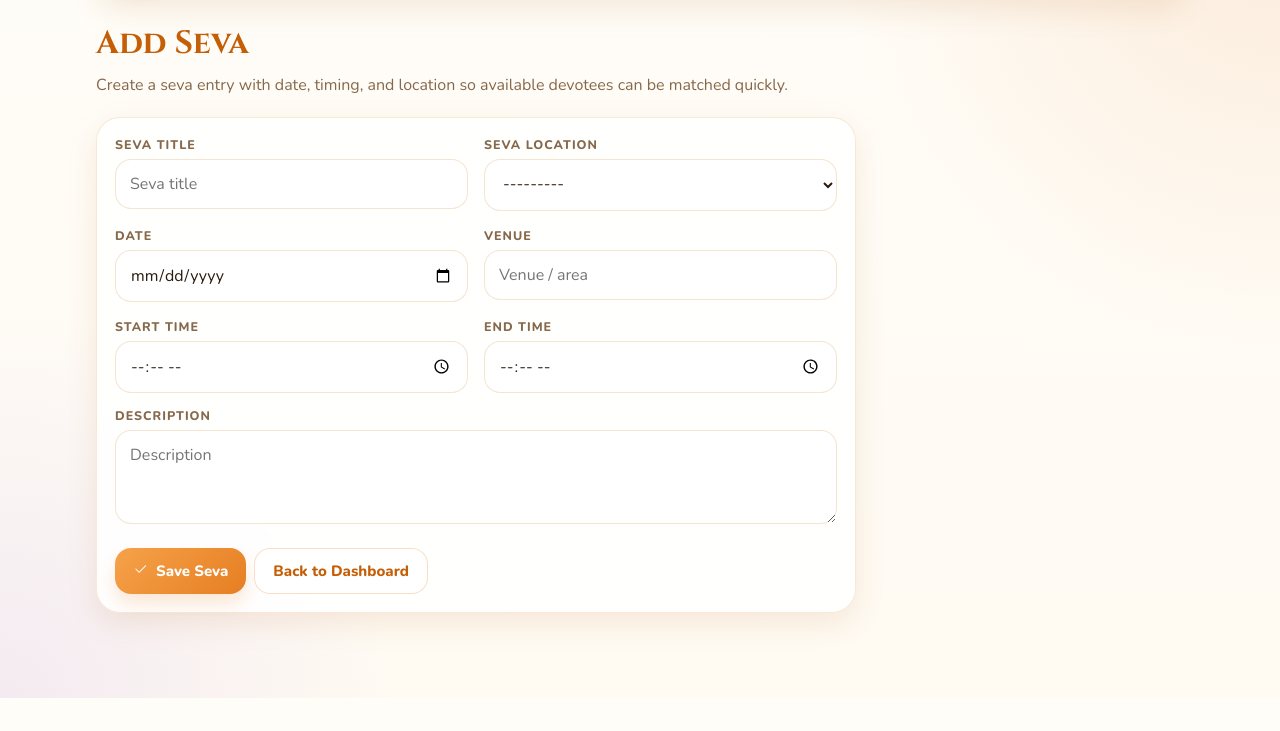
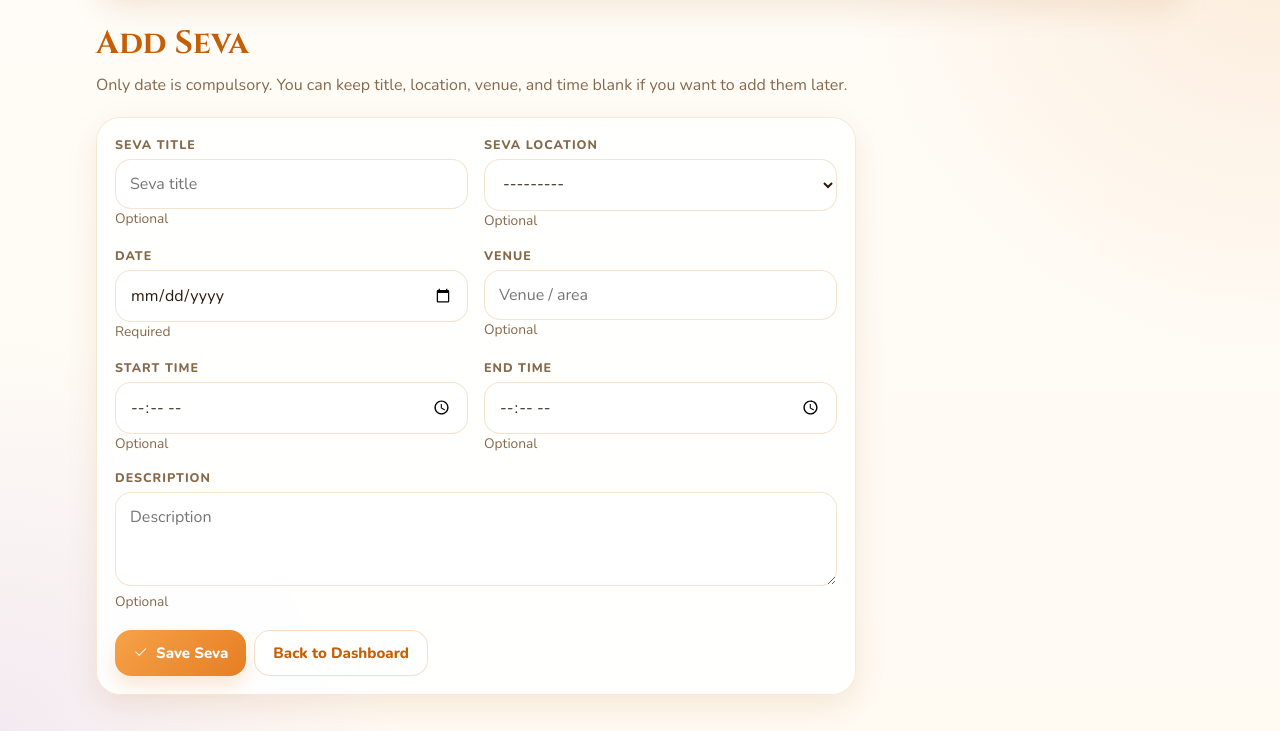
Before and after one commit to hrishik-pocketfm/seva_app, a Django app: page /temple/seva/new/ in a window 1280 px wide. Shown: the part 102-833 px from the top of the page. Before the commit the page ends 800 px from the top, so only its background shows below. Run offline with Django 4.2, Linux system fonts and the light colour scheme; the visitor is signed in with stand-in values (Sample User, id 1).

Commit message:
Simplify preacher mapping and seva form

```diff
--- a/core/forms.py
+++ b/core/forms.py
@@ -5,7 +5,9 @@ from .models import (
     DAY_OF_WEEK_CHOICES,
     DevoteeRegistration,
     GENDER_CHOICES,
+    INITIATED_CHOICES,
     JAPA_ROUND_CHOICES,
+    PREACHER_CHOICES,
     SEVA_LOCATION_CHOICES,
     SevaEvent,
     User,
@@ -24,22 +26,22 @@ class LoginForm(forms.Form):
 
 
 class DevoteeRegistrationForm(forms.ModelForm):
-    preacher = forms.ModelChoiceField(
-        queryset=User.objects.none(),
-        empty_label='एक प्रचारक चुनें',
+    preacher = forms.ChoiceField(
+        choices=PREACHER_CHOICES,
         widget=forms.Select(attrs={'class': 'seva-input'})
     )
 
     class Meta:
         model = DevoteeRegistration
         fields = [
-            'name', 'phone_number', 'age', 'gender', 'address',
+            'name', 'phone_number', 'initiated', 'age', 'gender', 'address',
             'preacher', 'seva_location', 'japa_rounds',
             'connected_since_value', 'connected_since_unit', 'notes',
         ]
         widgets = {
             'name': forms.TextInput(attrs={'class': 'seva-input', 'placeholder': 'Full name'}),
             'phone_number': forms.TextInput(attrs={'class': 'seva-input', 'placeholder': 'Phone number', 'inputmode': 'numeric'}),
+            'initiated': forms.Select(attrs={'class': 'seva-input'}),
             'age': forms.NumberInput(attrs={'class': 'seva-input', 'placeholder': 'Age', 'min': '1', 'max': '120'}),
             'gender': forms.Select(attrs={'class': 'seva-input'}),
             'address': forms.Textarea(attrs={'class': 'seva-input', 'rows': 3, 'placeholder': 'Full address'}),
@@ -50,12 +52,19 @@ class DevoteeRegistrationForm(forms.ModelForm):
             'notes': forms.Textarea(attrs={'class': 'seva-input', 'rows': 2, 'placeholder': 'Any additional notes'}),
         }
 
+
+class SevaEventForm(forms.ModelForm):
     def __init__(self, *args, **kwargs):
         super().__init__(*args, **kwargs)
-        self.fields['preacher'].queryset = User.objects.filter(is_admin=True, is_active=True).order_by('name')
+        for field_name in ['title', 'description', 'seva_location', 'venue', 'start_time', 'end_time']:
+            self.fields[field_name].required = False
 
+    def clean(self):
+        cleaned_data = super().clean()
+        if not cleaned_data.get('title'):
+            cleaned_data['title'] = 'Seva'
+        return cleaned_data
 
-class SevaEventForm(forms.ModelForm):
     class Meta:
         model = SevaEvent
         fields = ['title', 'description', 'seva_location', 'venue', 'date', 'start_time', 'end_time']
@@ -134,6 +143,8 @@ def normalize_phone_number(value):
 def public_form_choice_sets():
     return {
         'gender_choices': GENDER_CHOICES,
+        'initiated_choices': INITIATED_CHOICES,
+        'preacher_choices': PREACHER_CHOICES,
         'seva_location_choices': SEVA_LOCATION_CHOICES,
         'japa_round_choices': JAPA_ROUND_CHOICES,
         'connected_since_unit_choices': CONNECTED_SINCE_UNIT_CHOICES,
--- a/core/models.py
+++ b/core/models.py
@@ -7,6 +7,11 @@ GENDER_CHOICES = [
     ('M', 'Male'),
     ('F', 'Female'),
     ('O', 'Other'),
+]
+
+INITIATED_CHOICES = [
+    ('YES', 'Yes'),
+    ('NO', 'No'),
 ]
 
 SEVA_LOCATION_CHOICES = [
@@ -34,6 +39,20 @@ JAPA_ROUND_CHOICES = [(i, str(i)) for i in range(0, 17)] + [
 CONNECTED_SINCE_UNIT_CHOICES = [
     ('MONTHS', 'Months'),
     ('YEARS', 'Years'),
+]
+
+PREACHER_CHOICES = [
+    ('Gopavrinda Pala dasa', 'Gopavrinda Pala dasa'),
+    ('Gaura Gopala dasa', 'Gaura Gopala dasa'),
+    ('Sumadhura Krishna dasa', 'Sumadhura Krishna dasa'),
+    ('Bharata Shreshtha dasa', 'Bharata Shreshtha dasa'),
+    ('Gaura Shyama dasa', 'Gaura Shyama dasa'),
+    ('Abhaya Prahlada dasa', 'Abhaya Prahlada dasa'),
+    ('Nimai Priya dasa', 'Nimai Priya dasa'),
+    ('Lokanath Govinda dasa', 'Lokanath Govinda dasa'),
+    ('Mayapur Shashi dasa', 'Mayapur Shashi dasa'),
+    ('Sakaleshwar Rama dasa', 'Sakaleshwar Rama dasa'),
+    ('Parmananda Chaitanya dasa', 'Parmananda Chaitanya dasa'),
 ]
 
 
@@ -72,15 +91,11 @@ class User(AbstractBaseUser, PermissionsMixin):
 class DevoteeRegistration(models.Model):
     name = models.CharField(max_length=150)
     phone_number = models.CharField(max_length=15, unique=True)
+    initiated = models.CharField(max_length=3, choices=INITIATED_CHOICES, default='NO')
     age = models.PositiveIntegerField()
     gender = models.CharField(max_length=1, choices=GENDER_CHOICES)
     address = models.TextField()
-    preacher = models.ForeignKey(
-        settings.AUTH_USER_MODEL,
-        on_delete=models.SET_NULL,
-        null=True,
-        related_name='congregation_devotees'
-    )
+    preacher = models.CharField(max_length=150, choices=PREACHER_CHOICES, blank=True, default='')
     seva_location = models.CharField(max_length=10, choices=SEVA_LOCATION_CHOICES)
     japa_rounds = models.PositiveSmallIntegerField(choices=JAPA_ROUND_CHOICES, default=0)
     connected_since_value = models.PositiveIntegerField(default=1)
@@ -97,7 +112,7 @@ class DevoteeRegistration(models.Model):
 
     @property
     def preacher_name(self):
-        return self.preacher.name if self.preacher else ''
+        return self.preacher
 
     @property
     def connected_since_label(self):
@@ -135,13 +150,13 @@ class AvailabilitySlot(models.Model):
 
 
 class SevaEvent(models.Model):
-    title = models.CharField(max_length=160)
+    title = models.CharField(max_length=160, blank=True, default='')
     description = models.TextField(blank=True)
-    seva_location = models.CharField(max_length=10, choices=SEVA_LOCATION_CHOICES)
+    seva_location = models.CharField(max_length=10, choices=SEVA_LOCATION_CHOICES, blank=True, default='')
     venue = models.CharField(max_length=200, blank=True)
     date = models.DateField()
-    start_time = models.TimeField()
-    end_time = models.TimeField()
+    start_time = models.TimeField(null=True, blank=True)
+    end_time = models.TimeField(null=True, blank=True)
     created_by = models.ForeignKey(
         settings.AUTH_USER_MODEL,
         on_delete=models.SET_NULL,
@@ -154,7 +169,11 @@ class SevaEvent(models.Model):
         ordering = ['date', 'start_time', 'title']
 
     def __str__(self):
-        return f'{self.title} - {self.date}'
+        return f'{self.display_title} - {self.date}'
+
+    @property
+    def display_title(self):
+        return self.title or 'Seva'
 
 
 class SevaAllocation(models.Model):
--- a/core/templates/core/devotee_detail.html
+++ b/core/templates/core/devotee_detail.html
@@ -20,6 +20,7 @@
     <h2 style="margin-bottom:12px">Submitted Details</h2>
     <div class="list-stack">
       <div class="mini"><strong>Phone:</strong> {{ devotee.phone_number }}</div>
+      <div class="mini"><strong>Initiated:</strong> {% if devotee.initiated == 'YES' %}Yes{% else %}No{% endif %}</div>
       <div class="mini"><strong>Age:</strong> {{ devotee.age }}</div>
       <div class="mini"><strong>Gender:</strong> {{ devotee.get_gender_display }}</div>
       <div class="mini"><strong>Address:</strong> {{ devotee.address }}</div>
--- a/core/templates/core/seva_event_form.html
+++ b/core/templates/core/seva_event_form.html
@@ -5,7 +5,7 @@
 {% block content %}
 <section class="hero">
   <h1>Add Seva</h1>
-  <p class="lead">Create a seva entry with date, timing, and location so available devotees can be matched quickly.</p>
+  <p class="lead">Only date is compulsory. You can keep title, location, venue, and time blank if you want to add them later.</p>
 </section>
 
 <div class="card" style="max-width:760px">
@@ -15,31 +15,38 @@
       <div>
         <label class="label">Seva Title</label>
         {{ form.title }}
+        <div class="mini">Optional</div>
       </div>
       <div>
         <label class="label">Seva Location</label>
         {{ form.seva_location }}
+        <div class="mini">Optional</div>
       </div>
       <div>
         <label class="label">Date</label>
         {{ form.date }}
+        <div class="mini">Required</div>
       </div>
       <div>
         <label class="label">Venue</label>
         {{ form.venue }}
+        <div class="mini">Optional</div>
       </div>
       <div>
         <label class="label">Start Time</label>
         {{ form.start_time }}
+        <div class="mini">Optional</div>
       </div>
       <div>
         <label class="label">End Time</label>
         {{ form.end_time }}
+        <div class="mini">Optional</div>
       </div>
     </div>
     <div style="margin-top:14px">
       <label class="label">Description</label>
       {{ form.description }}
+      <div class="mini">Optional</div>
     </div>
     <div class="actions" style="margin-top:18px">
       <button type="submit" class="btn-primary"><i class="bi bi-check2"></i> Save Seva</button>
--- a/core/views.py
+++ b/core/views.py
@@ -48,15 +48,17 @@ def _selected_date(request):
 
 
 def _slot_matches_event(slot, event):
-    return (
-        slot.devotee.seva_location == event.seva_location and
-        slot.start_time <= event.start_time and
-        slot.end_time >= event.end_time
-    )
+    if event.seva_location and slot.devotee.seva_location != event.seva_location:
+        return False
+    if event.start_time and slot.start_time > event.start_time:
+        return False
+    if event.end_time and slot.end_time < event.end_time:
+        return False
+    return True
 
 
-def _owned_devotees_queryset(user):
-    return DevoteeRegistration.objects.filter(preacher=user).select_related('preacher').prefetch_related(
+def _devotees_queryset():
+    return DevoteeRegistration.objects.prefetch_related(
         Prefetch('availabilities', queryset=AvailabilitySlot.objects.order_by('day_of_week', 'start_time')),
         Prefetch('seva_allocations', queryset=SevaAllocation.objects.select_related('event').order_by('-allocated_at')),
     )
@@ -100,7 +102,7 @@ def _dashboard_context(request):
     events, selected_event = _selected_event(request, selected_date)
     query = request.GET.get('q', '').strip()
 
-    devotees = _owned_devotees_queryset(request.user).order_by('name')
+    devotees = _devotees_queryset().order_by('name')
     if query:
         devotees = devotees.filter(
             Q(name__icontains=query) |
@@ -127,7 +129,7 @@ def _dashboard_context(request):
         'devotees': devotee_cards,
         'query': query,
         'whatsapp_template': DEFAULT_WHATSAPP_TEMPLATE,
-        'devotees_count': _owned_devotees_queryset(request.user).count(),
+        'devotees_count': _devotees_queryset().count(),
         'events_count': len(events),
         'matching_count': matching_count,
         'allocated_count': allocated_count,
@@ -156,6 +158,7 @@ def public_registration(request):
 
             devotee.name = form.cleaned_data['name']
             devotee.phone_number = phone_number
+            devotee.initiated = form.cleaned_data['initiated']
             devotee.age = form.cleaned_data['age']
             devotee.gender = form.cleaned_data['gender']
             devotee.address = form.cleaned_data['address']
@@ -226,7 +229,7 @@ def devotee_list(request):
 
 @admin_required
 def devotee_detail(request, pk):
-    devotee = get_object_or_404(_owned_devotees_queryset(request.user), pk=pk)
+    devotee = get_object_or_404(_devotees_queryset(), pk=pk)
     selected_date = _selected_date(request)
     events, selected_event = _selected_event(request, selected_date)
     day_index = selected_date.weekday()
@@ -254,7 +257,7 @@ def allocate_seva(request):
     if request.method != 'POST':
         raise Http404
 
-    devotee = get_object_or_404(_owned_devotees_queryset(request.user), pk=request.POST.get('devotee_id'))
+    devotee = get_object_or_404(_devotees_queryset(), pk=request.POST.get('devotee_id'))
     event = get_object_or_404(SevaEvent, pk=request.POST.get('event_id'))
     has_matching_slot = AvailabilitySlot.objects.filter(devotee=devotee, day_of_week=event.date.weekday()).exists()
     matching_slot = any(_slot_matches_event(slot, event) for slot in devotee.availabilities.filter(day_of_week=event.date.weekday()))
@@ -281,7 +284,7 @@ def unallocate_seva(request):
     if request.method != 'POST':
         raise Http404
 
-    devotee = get_object_or_404(_owned_devotees_queryset(request.user), pk=request.POST.get('devotee_id'))
+    devotee = get_object_or_404(_devotees_queryset(), pk=request.POST.get('devotee_id'))
     event = get_object_or_404(SevaEvent, pk=request.POST.get('event_id'))
     SevaAllocation.objects.filter(devotee=devotee, event=event).delete()
     messages.success(request, f'{devotee.name} से "{event.title}" सेवा allocation हटा दिया गया है।')
```
Also changed, not shown: core/templates/core/public_registration.html (+16 -3 lines), core/templates/core/temple_dashboard.html (+6 -5 lines), core/migrations/0003_devoteeregistration_initiated_and_more.py (added).
